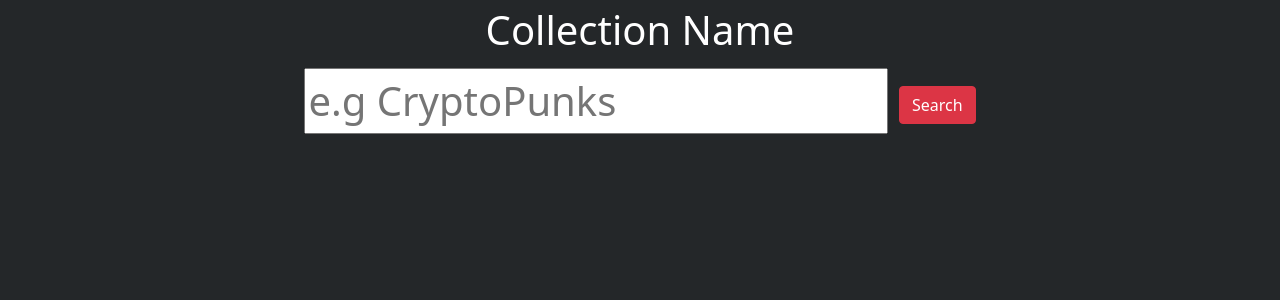
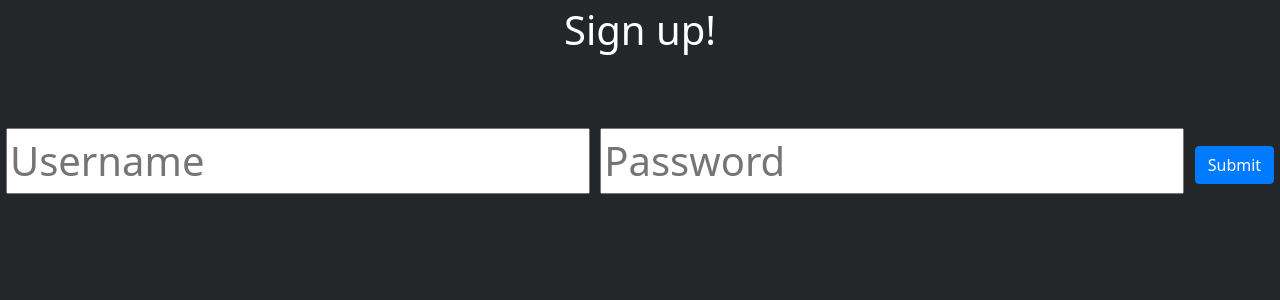
Before and after one commit to AAClive/Chatting_website, a Python web app: template templates/signup.html in a window 1280 px wide. Shown: the part 92-392 px from the top of the page. Run offline with Jinja, Linux system fonts and the light colour scheme; the template is opened without the code that fills it, so the values that code supplies are empty; some libraries are stand-ins or nearby versions.

Commit message:
Update signup.html

```diff
--- a/templates/signup.html
+++ b/templates/signup.html
@@ -35,10 +35,11 @@
         </div>
       </nav>
     <div class="form-group">
-    <label for="variable">Collection Name</label>
+    <label for="variable">Sign up!</label><br><br>
     <form method="post">
-        <input type="text" placeholder="e.g CryptoPunks" name="variable">
-        <button type="submit" class="btn btn-danger">Search</button>
+        <input type="text" placeholder="Username" name="username">
+        <input type="password" placeholder="Password" name="password">
+        <button type="submit" class="btn btn-primary">Submit</button>
     </form>
     </div>
     <style>
```
